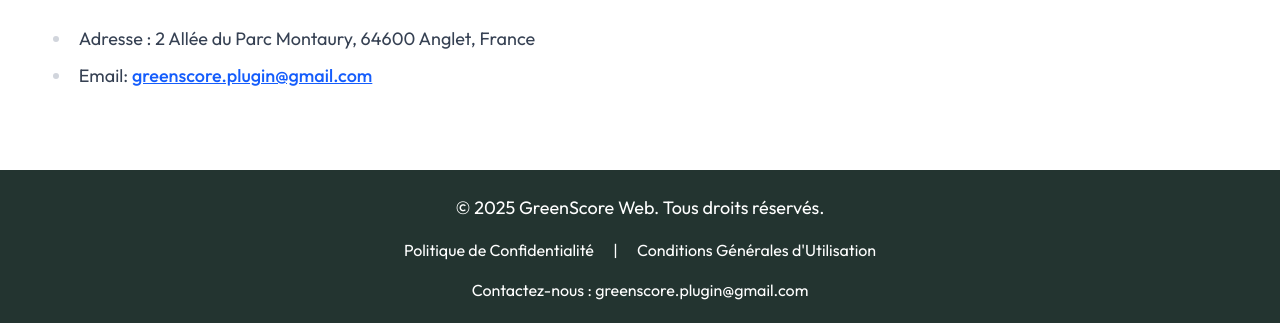
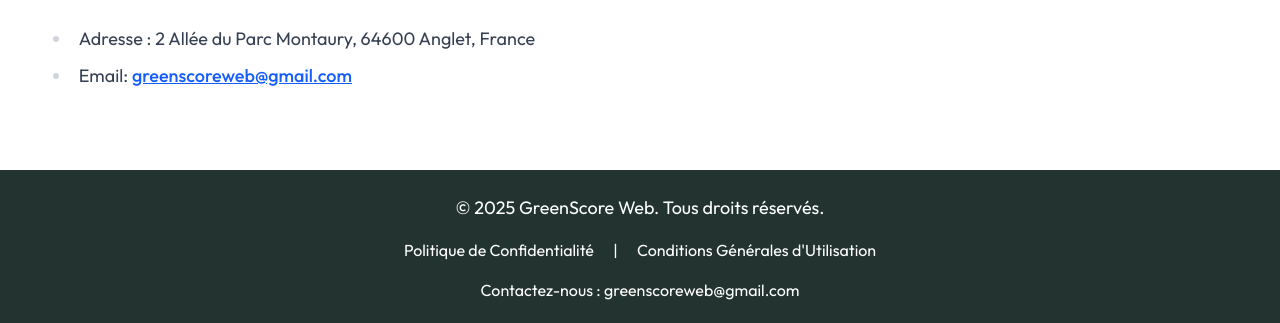
Before and after one commit to green-score-plugin/GreenScorePlugin-Rust-Svelte, a SvelteKit app in the folder frontend/: page /cgu in a window 1280 px wide. Shown: the part 3238-3561 px from the top of the page. Built offline with nearby package versions, Linux system fonts and the light colour scheme; no server answers.

Commit message:
:pencil2: Modification du mail greenscore

```diff
--- a/frontend/src/lib/Footer.svelte
+++ b/frontend/src/lib/Footer.svelte
@@ -6,6 +6,6 @@
             <span>|</span>
             <a href="/cgu" class="hover:text-blue-400">Conditions Générales d'Utilisation</a>
         </div>
-        <p class="mt-4">Contactez-nous : <a href="mailto:greenscoreweb@gmail.com" class="hover:text-blue-400">greenscore.plugin@gmail.com</a></p>
+        <p class="mt-4">Contactez-nous : <a href="mailto:greenscoreweb@gmail.com" class="hover:text-blue-400">greenscoreweb@gmail.com</a></p>
     </div>
 </footer>
--- a/frontend/src/routes/(app)/cgu/+page.svelte
+++ b/frontend/src/routes/(app)/cgu/+page.svelte
@@ -124,7 +124,7 @@
             </h2>
             <p class="text-lg mb-4">
                 Les données collectées via l'application et le plugin sont traitées conformément à
-                notre <a href="/politique-de-confidentialite" class="text-blue-600 hover:text-blue-800"
+                notre <a href="/confidentialite" class="text-blue-600 hover:text-blue-800"
             >Politique de Confidentialité</a
             >. Nous nous engageons à protéger vos informations et à respecter vos droits en matière
                 de vie privée.
@@ -171,8 +171,8 @@
                 <li>Adresse : 2 Allée du Parc Montaury, 64600 Anglet, France</li>
                 <li>
                     Email: <a
-                        href="mailto:greenscore.plugin@gmail.com"
-                        class="text-blue-600 hover:text-blue-800">greenscore.plugin@gmail.com</a
+                        href="mailto:greenscoreweb@gmail.com"
+                        class="text-blue-600 hover:text-blue-800">greenscoreweb@gmail.com</a
                 >
                 </li>
             </ul>
```
Also changed, not shown: 1 other file (tests, documents, lock files or other folders).
